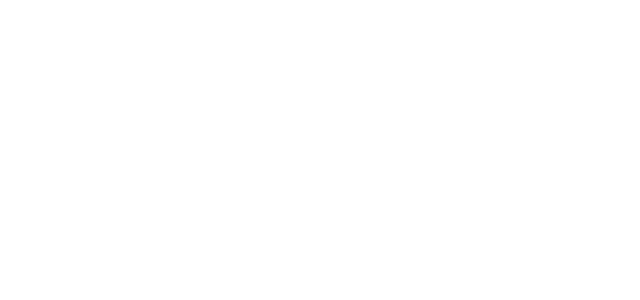
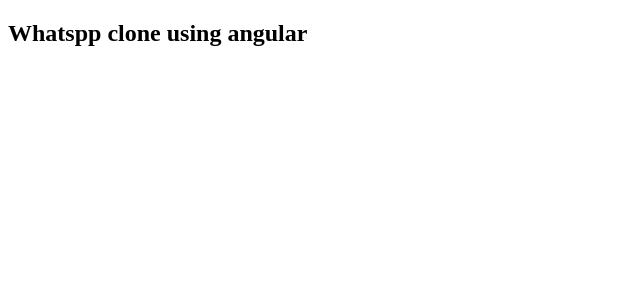
Before and after one commit to coding-At-GitHub/whatsapp-using-angular, an Angular app: page / in a window 1280 px wide. Shown: the top 300 px of the page, without its empty margins (0-640 px from the left). Built offline with nearby package versions, Linux system fonts and the light colour scheme.

Commit message:
Update app.component.html

```diff
--- a/src/app/app.component.html
+++ b/src/app/app.component.html
@@ -1 +1 @@
-<h2>Whatspp clone using angular</hw>
+<h2>Whatspp clone using angular</h2>
```
